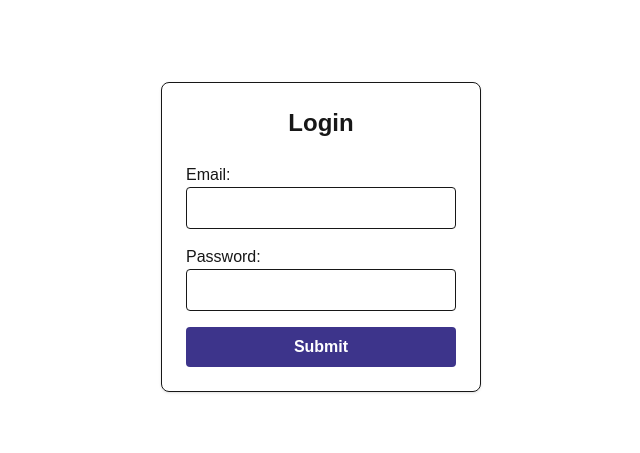
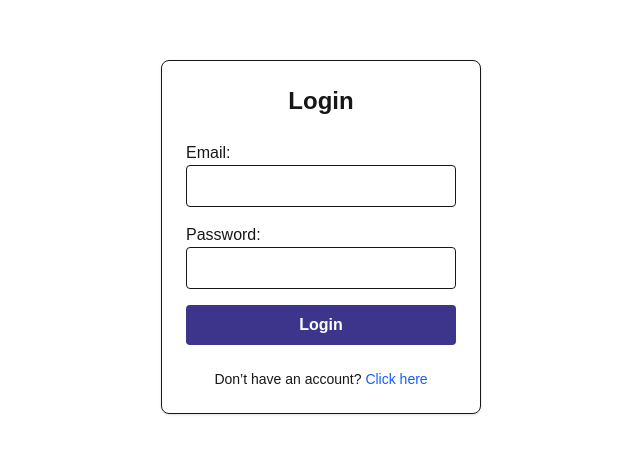
Before and after one commit to shahdalg/ethical-careers, a Next.js app in the folder ethical-careers/: page /login in a window 1280 px wide. Shown: the part 163-616 px from the top of the page, without its empty margins (319-959 px from the left). Built offline with nearby package versions, Linux system fonts and the light colour scheme; no server answers.

Commit message:
Add files via upload

```diff
--- a/ethical-careers/src/app/login/page.tsx
+++ b/ethical-careers/src/app/login/page.tsx
@@ -21,7 +21,7 @@
     try {
       await signInWithEmailAndPassword(auth, email, password);
       // redirect wherever your app should go after login
-      router.push("/dashboard");
+      router.push("/");
     } catch (err: any) {
       // map common Firebase errors to friendly messages
       const code = err?.code as string | undefined;
@@ -69,8 +69,16 @@
           onMouseEnter={(e) => (e.currentTarget.style.backgroundColor = "#2E256E")} // darker on hover
           onMouseLeave={(e) => (e.currentTarget.style.backgroundColor = "#5E4BB8")} // back to original
         >
-          Submit
+          Login
         </button>
+
+        <p className="text-sm text-center mt-2">
+          Don’t have an account?{" "}
+          <a href="/signup" className="text-blue-600 hover:underline">
+            Click here
+          </a>
+        </p>
+
       </form>
     </main>
   );
```
